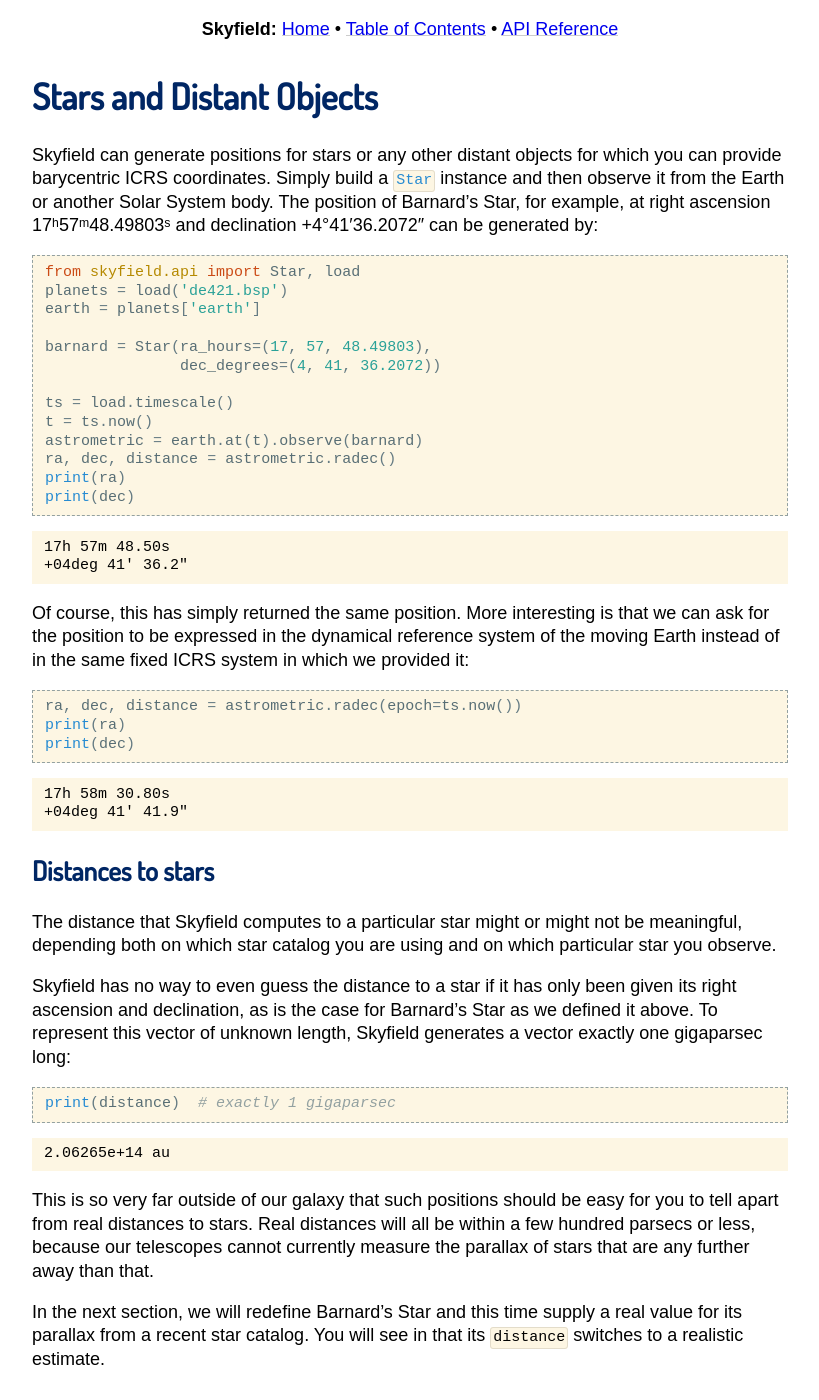
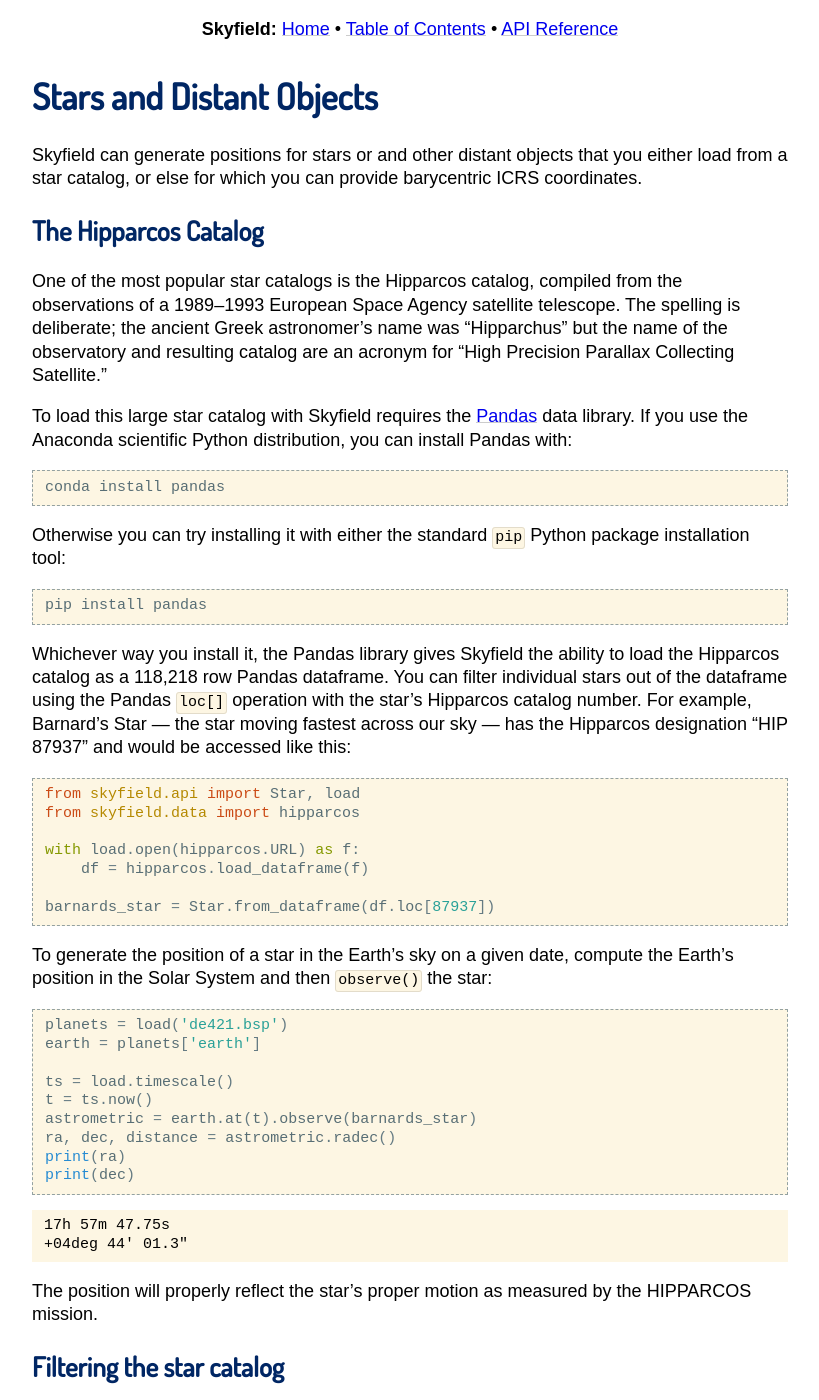
Before and after one commit to skyfielders/python-skyfield, a Sphinx documentation site: the page built from skyfield/documentation/stars.rst, in a window 1280 px wide and 1400 px high. Shown: the whole window, without its empty margins (230-1049 px from the left). Built offline with Sphinx 7.4.7, drawn with Linux system fonts in a browser that asks for light colours; some web fonts are replaced; pages that are not in the unit, such as notebooks, are missing from menus; some of the changed text lies outside the part shown.

Commit message:
Try explaining new DataFrame approach to stars

```diff
--- a/skyfield/documentation/stars.rst
+++ b/skyfield/documentation/stars.rst
@@ -5,17 +5,140 @@
 
 .. currentmodule:: skyfield.api
 
-Skyfield can generate positions for stars or any other distant objects
-for which you can provide barycentric ICRS coordinates.  Simply build a
-:class:`Star` instance and then observe it from the Earth or another
-Solar System body.  The position of Barnard’s Star, for example, at
-right ascension 17ʰ57ᵐ48.49803ˢ and declination +4°41′36.2072″ can be
-generated by:
+Skyfield can generate positions for stars or and other distant objects
+that you either load from a star catalog, or else for which you can
+provide barycentric ICRS coordinates.
+
+The Hipparcos Catalog
+=====================
+
+One of the most popular star catalogs is the Hipparcos catalog, compiled
+from the observations of a 1989–1993 European Space Agency satellite
+telescope.  The spelling is deliberate; the ancient Greek astronomer’s
+name was “Hipparchus” but the name of the observatory and resulting
+catalog are an acronym for “High Precision Parallax Collecting
+Satellite.”
+
+To load this large star catalog with Skyfield requires the `Pandas
+<https://pandas.pydata.org/>`_ data library.  If you use the Anaconda
+scientific Python distribution, you can install Pandas with::
+
+    conda install pandas
+
+Otherwise you can try installing it with either the standard ``pip``
+Python package installation tool::
+
+    pip install pandas
+
+Whichever way you install it, the Pandas library gives Skyfield the
+ability to load the Hipparcos catalog as a 118,218 row Pandas dataframe.
+You can filter individual stars out of the dataframe using the Pandas
+``loc[]`` operation with the star’s Hipparcos catalog number.  For
+example, Barnard’s Star — the star moving fastest across our sky — has
+the Hipparcos designation “HIP 87937” and would be accessed like this:
 
 .. testsetup::
 
    __import__('skyfield.tests.fixes').tests.fixes.setup(
        (2014, 1, 18, 23, 10, 9))
+
+.. testcode::
+
+    from skyfield.api import Star, load
+    from skyfield.data import hipparcos
+
+    with load.open(hipparcos.URL) as f:
+        df = hipparcos.load_dataframe(f)
+
+    barnards_star = Star.from_dataframe(df.loc[87937])
+
+To generate the position of a star in the Earth’s sky on a given date,
+compute the Earth’s position in the Solar System and then ``observe()``
+the star:
+
+.. testcode::
+
+    planets = load('de421.bsp')
+    earth = planets['earth']
+
+    ts = load.timescale()
+    t = ts.now()
+    astrometric = earth.at(t).observe(barnards_star)
+    ra, dec, distance = astrometric.radec()
+    print(ra)
+    print(dec)
+
+.. testoutput::
+
+    17h 57m 47.75s
+    +04deg 44' 01.3"
+
+The position will properly reflect the star’s proper motion as measured
+by the HIPPARCOS mission.
+
+Filtering the star catalog
+==========================
+
+In addition to selecting individual stars using their HIP number, you
+can build a :class:`~skyfield.starlib.Star` object that contains all of
+the stars in a dataframe.  You can combine this with the standard Pandas
+dataframe filtering techniques to select only stars above a certain
+brightness.
+
+For example, let’s imagine that we wanted to plot the stars in the
+constellation Orion — but only stars that are at least magnitude 2.5.
+Pandas will let us filter the Hipparcos catalog dataframe in a single
+line of code:
+
+.. testcode::
+
+    df = df[df['magnitude'] <= 2.5]
+    print('After filtering, there are {} stars'.format(len(df)))
+
+.. testoutput::
+
+    After filtering, there are 93 stars
+
+And:
+
+
+.. testcode::
+
+   bright_stars = Star.from_dataframe(df)
+   #print(bright_stars.epoch.values)
+
+.. testcode::
+
+   bright_stars = Star.from_dataframe(df)
+
+   t = ts.utc(2018, 9, 3)
+   astrometric = earth.at(t).observe(bright_stars)
+   ra, dec, distance = astrometric.radec()
+
+   from matplotlib import pyplot as plt
+   plt.plot(ra.hours, dec.degrees, 'ko')
+   plt.xlim(7.0, 4.0)
+   plt.ylim(-20, 20)
+   plt.savefig('bright_stars.png')
+
+The result of the simple filtering and plotting is an (admittedly
+primitive) rendering of Orion!
+
+.. image:: bright_stars.png
+
+Skyfield does not yet support public star chart routines, but hopefully
+they will appear before the end of the year.  For now you can peek at
+the Skyfield file ``charting.py`` and experiment on your own.
+
+Building a single star from its coordinates
+===========================================
+
+If instead of loading up a whole star catalog you have the coordinates
+for one particular star you are interested in, you can instantiate a
+:class:`~skyfield.starlib.Star` directly using keyword arguments.  Right
+ascension and declination can be specified as traditional base-60
+coordinates, where the fractions are “minutes” and “seconds”, if you
+pass tuples instead of floats:
 
 .. testcode::
 
@@ -174,3 +297,9 @@
 .. testcleanup::
 
    __import__('skyfield.tests.fixes').tests.fixes.teardown()
+
+.. The tiny hip_main.dat.gz file in this directory that powers these
+   examples was generated by running the following in the main Skyfield
+   source directory:
+
+   zless hip_main.dat.gz | awk -F\| '$6 <= 3.2 || $2 == 87937' |gzip -9c > skyfield/documentation/hip_main.dat.gz
```
Also changed, not shown: skyfield/documentation/bright_stars.png (added), 3 other files.
